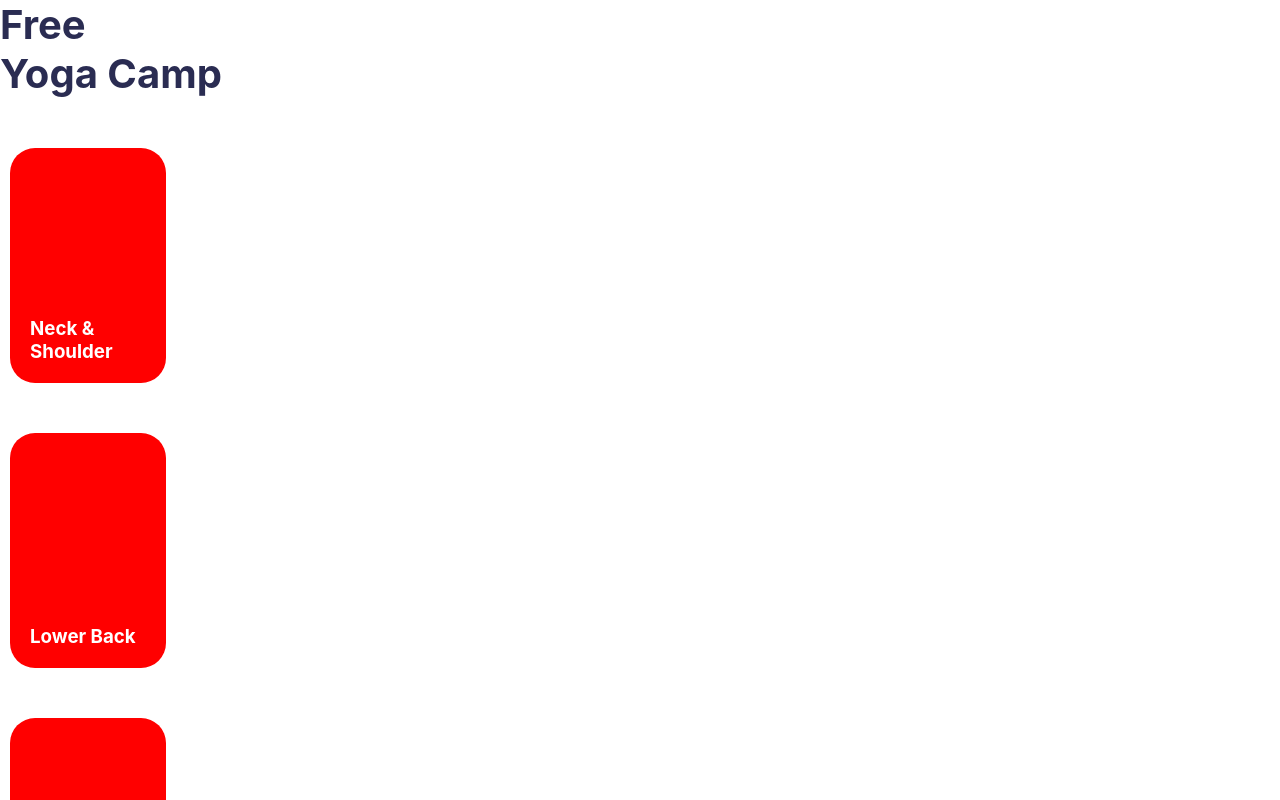
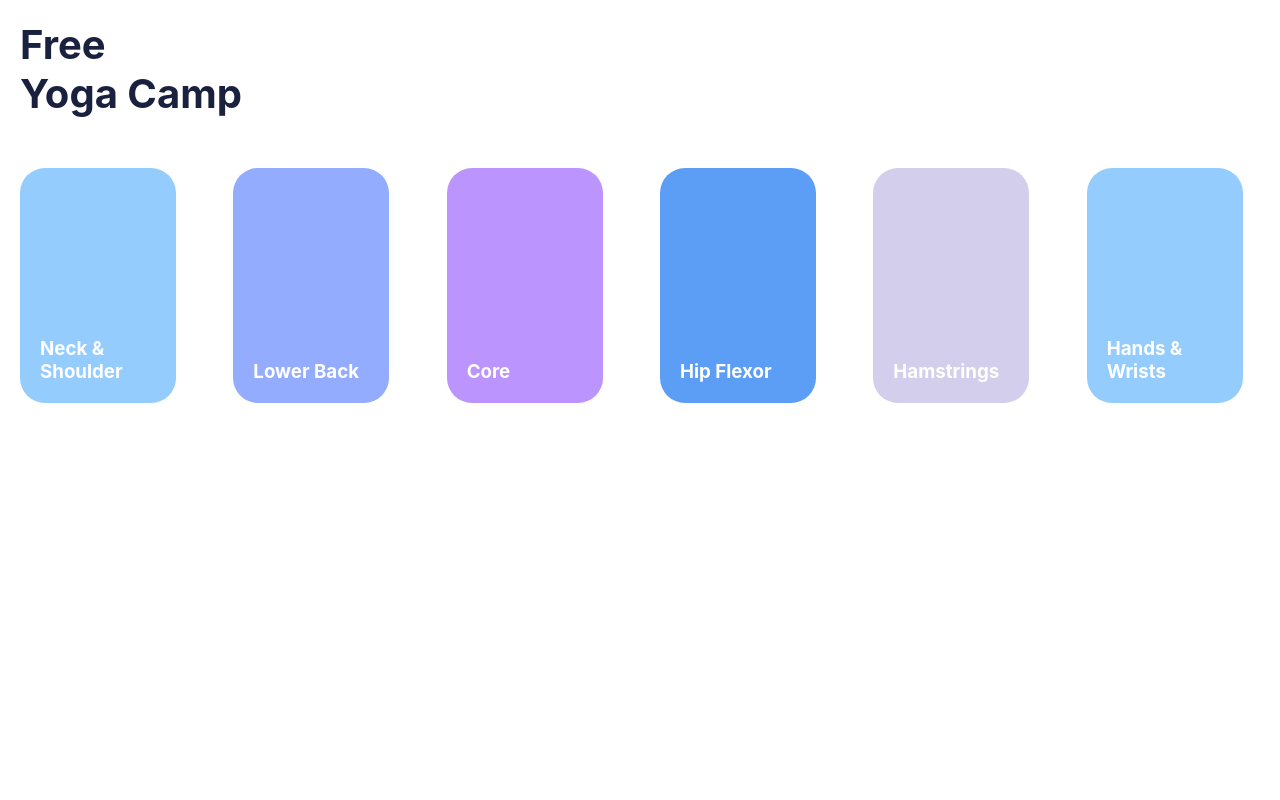
Before and after one commit to mmyeon/free-yoga-camp, a React (Create React App) app: page / in a window 1280 px wide. Shown: the top 800 px of the page. Built offline with nearby package versions, Linux system fonts and the light colour scheme.

Commit message:
메인페이지 신체부위 배경컬러 다이나믹하게 변경

```diff
--- a/src/App.css
+++ b/src/App.css
@@ -8,3 +8,9 @@ h1 {
   color: #2a2c52;
   font-size: 40px;
 }
+
+.body-align {
+  display: grid;
+  grid-auto-flow: column;
+  column-gap: 0px;
+}
--- a/src/App.js
+++ b/src/App.js
@@ -3,22 +3,28 @@ import "./App.css";
 import BodyPart from "./components/BodyPart";
 
 const data = [
-  { title: "Neck & Shoulder" },
-  { title: "Lower Back" },
-  { title: "Core" },
-  { title: "Hip Flexor" },
-  { title: "Hamstrings" },
-  { title: "Hands & Wrists" }
+  { title: "Neck & Shoulder", backgroundColor: "#94ccfe", backgroundImage: "" },
+  { title: "Lower Back", backgroundColor: "#94ACFE", backgroundImage: "" },
+  { title: "Core", backgroundColor: "#BB94FE", backgroundImage: "" },
+  { title: "Hip Flexor", backgroundColor: "#5C9EF6", backgroundImage: "" },
+  { title: "Hamstrings", backgroundColor: "#D4CEED", backgroundImage: "" },
+  { title: "Hands & Wrists", backgroundColor: "#94ccfe", backgroundImage: "" }
 ];
 
 function App() {
   return (
     <div className="App">
-      <h1 className="title free">Free</h1>
-      <h1 className="title yogacamp">Yoga Camp</h1>
+      <div className="title_display">
+        <h1 className="title free">Free</h1>
+        <h1 className="title yogacamp">Yoga Camp</h1>
+      </div>
       <div className="body-align">
         {data.map((item, index) => (
-          <BodyPart key={index} title={item.title} />
+          <BodyPart
+            key={index}
+            title={item.title}
+            backgroundColor={item.backgroundColor}
+          />
         ))}
 
         {/* <BodyPart title={"Neck"} />
--- a/src/components/BodyPart.css
+++ b/src/components/BodyPart.css
@@ -18,11 +18,19 @@
   opacity: 50%;
 } */
 
+.title {
+  color: #19213f;
+}
+
+.title_display {
+  margin-left: 20px;
+  margin-top: 20px;
+}
+
 .body {
   width: 156px;
   height: 235px;
-  background-color: red;
-  margin-left: 10px;
+  margin-left: 20px;
   margin-top: 50px;
   border-radius: 25px;
   position: relative;
@@ -34,8 +42,3 @@
   bottom: 20px;
   color: white;
 }
-
-.body_display {
-  display: grid;
-  grid-template-columns: 1fr 1fr;
-}
--- a/src/components/BodyPart.jsx
+++ b/src/components/BodyPart.jsx
@@ -1,15 +1,13 @@
 import React from "react";
 import "./BodyPart.css";
 
-function BodyPart({ title }) {
+function BodyPart({ title, backgroundColor }) {
   //   console.log("props", props);
   // { title = "NoName" }
   return (
-    <div className="body_display">
-      <div className="body">
-        {/* <h1>{props.title}</h1> */}
-        <h3 className={`my-${title.toLowerCase()} bodypart`}>{title}</h3>
-      </div>
+    <div className="body" style={{ backgroundColor }}>
+      {/* <h1>{props.title}</h1> */}
+      <h3 className={`my-${title.toLowerCase()} bodypart`}>{title}</h3>
     </div>
   );
 }
```
